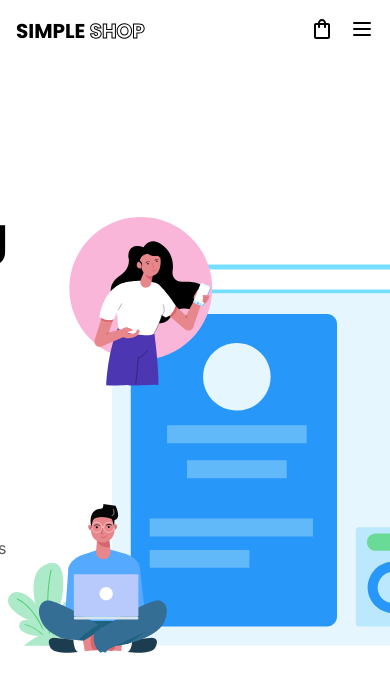
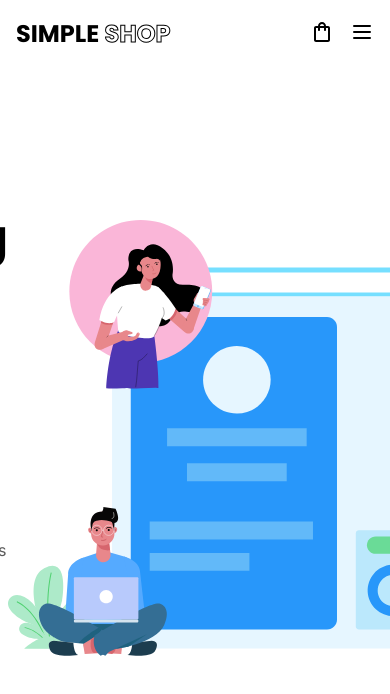
Before and after one commit to pndmhs/shopping-cart, a React (Vite) app: page / in a window 390 px wide. Shown: the top 694 px of the page. Built offline with nearby package versions, Linux system fonts and the light colour scheme.

Commit message:
Edit logo font size on mobile screen

```diff
--- a/src/components/Header/Header.module.css
+++ b/src/components/Header/Header.module.css
@@ -74,7 +74,7 @@
   }
 
   .logo {
-    font-size: 1.25rem;
+    font-size: 1.5rem;
   }
 
   .nav ul {
```
